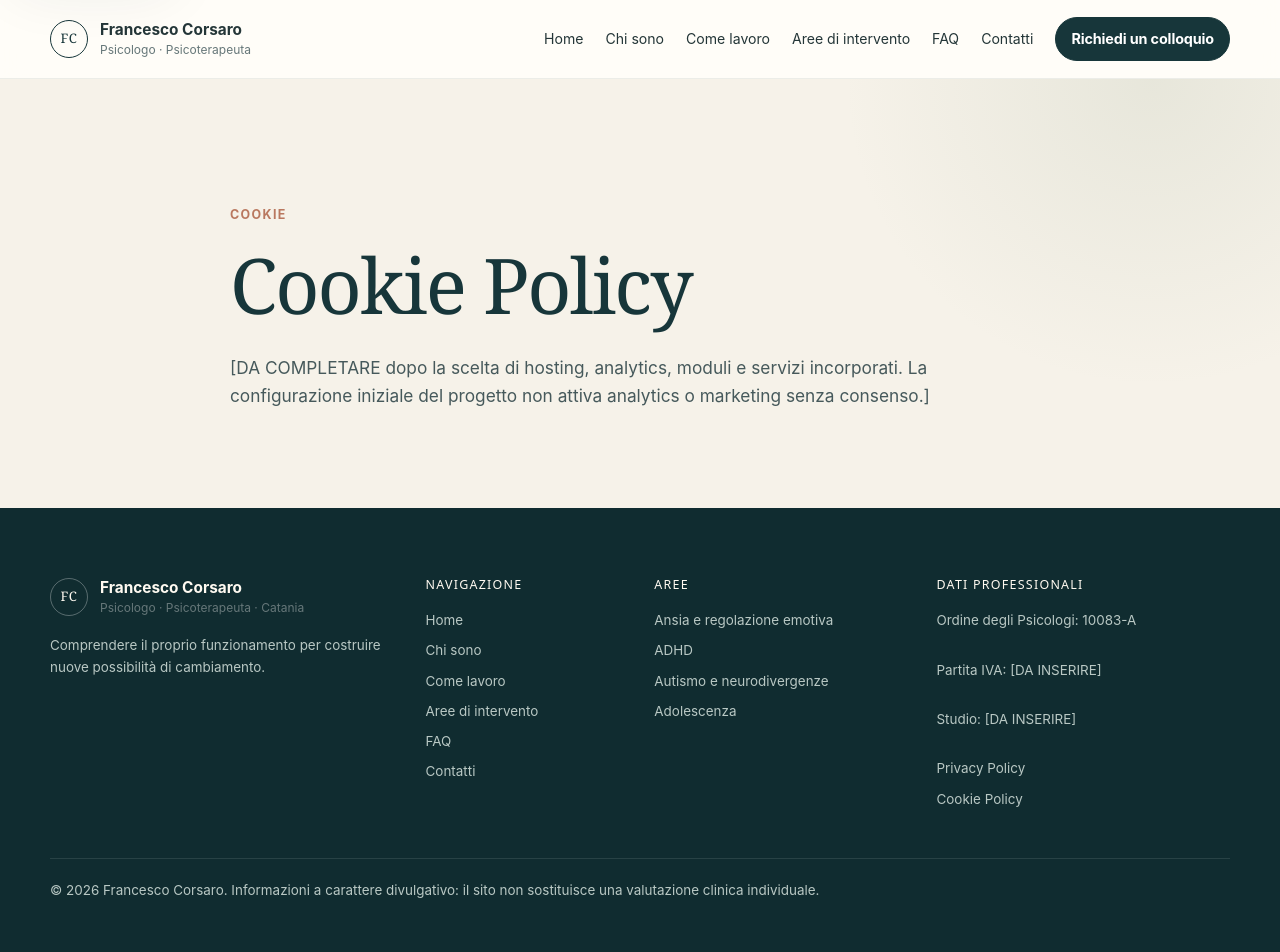
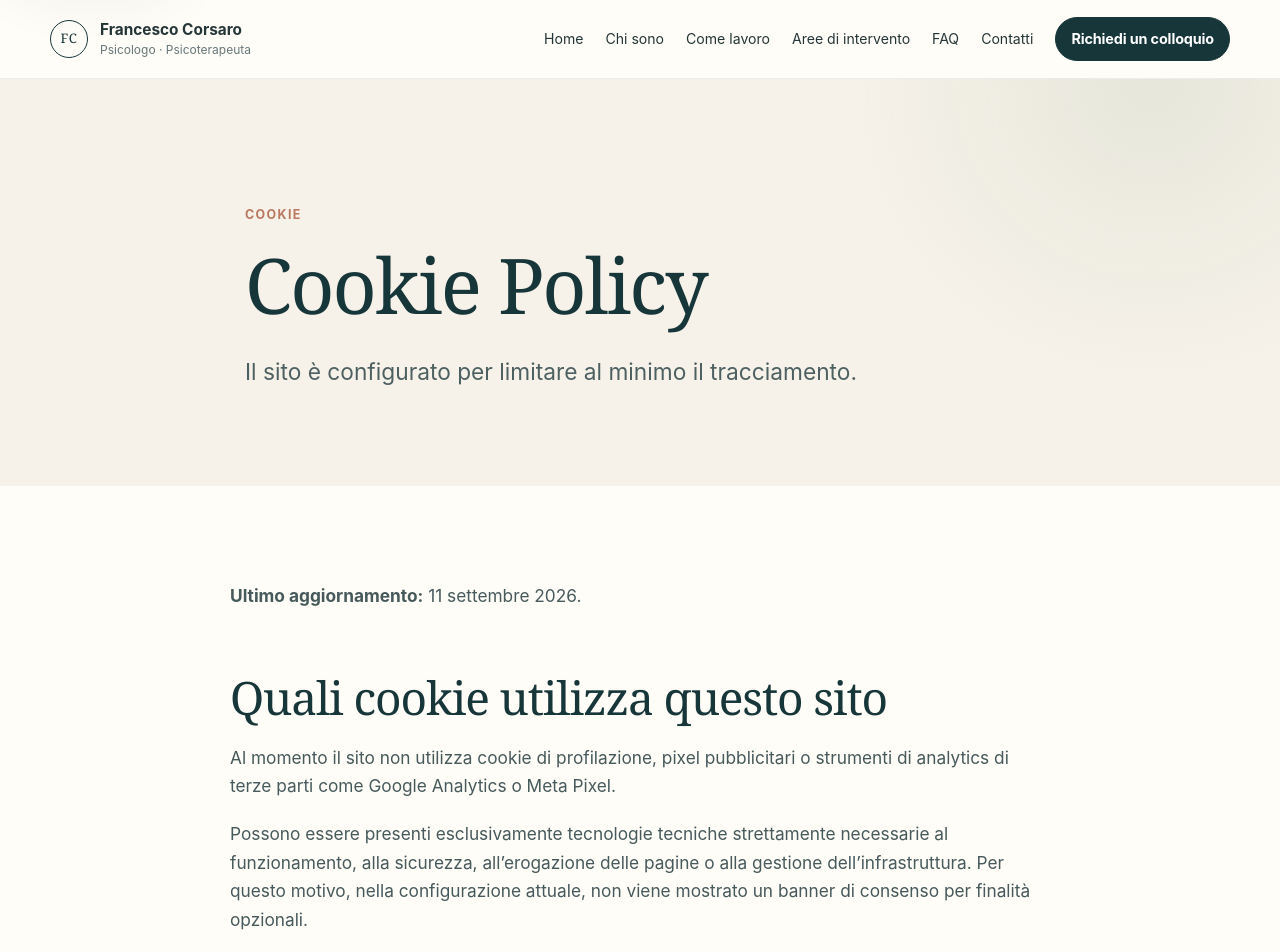
Before and after one commit to francesco-corsaro/francesco-corsaro-site, a Next.js app: page /cookie-policy in a window 1280 px wide. Shown: the top 952 px of the page. Built offline with nearby package versions, Linux system fonts and the light colour scheme; no server answers.

Commit message:
Completa Cookie Policy senza tracker opzionali

```diff
--- a/app/cookie-policy/page.tsx
+++ b/app/cookie-policy/page.tsx
@@ -1 +1,31 @@
-export const metadata={title:'Cookie Policy'}; export default function Page(){return <section className="page-hero"><div className="container prose"><span className="eyebrow">Cookie</span><h1>Cookie Policy</h1><p>[DA COMPLETARE dopo la scelta di hosting, analytics, moduli e servizi incorporati. La configurazione iniziale del progetto non attiva analytics o marketing senza consenso.]</p></div></section>}
+import type { Metadata } from 'next';
+
+export const metadata: Metadata = {
+  title: 'Cookie Policy',
+  description: 'Informazioni su cookie e strumenti di tracciamento utilizzati dal sito di Francesco Corsaro.',
+  alternates: { canonical: '/cookie-policy' }
+};
+
+export default function Page(){
+  return <><section className="page-hero"><div className="container narrow"><span className="eyebrow">Cookie</span><h1>Cookie Policy</h1><p className="lead">Il sito è configurato per limitare al minimo il tracciamento.</p></div></section><section className="section"><div className="container prose legal-copy">
+    <p><strong>Ultimo aggiornamento:</strong> 11 settembre 2026.</p>
+    <h2>Quali cookie utilizza questo sito</h2>
+    <p>Al momento il sito non utilizza cookie di profilazione, pixel pubblicitari o strumenti di analytics di terze parti come Google Analytics o Meta Pixel.</p>
+    <p>Possono essere presenti esclusivamente tecnologie tecniche strettamente necessarie al funzionamento, alla sicurezza, all’erogazione delle pagine o alla gestione dell’infrastruttura. Per questo motivo, nella configurazione attuale, non viene mostrato un banner di consenso per finalità opzionali.</p>
+
+    <h2>Hosting e dati tecnici</h2>
+    <p>Il sito è ospitato su infrastruttura Vercel. Come avviene normalmente per i servizi web, il fornitore può trattare dati tecnici indispensabili per consegnare le pagine, prevenire abusi e mantenere la sicurezza del servizio.</p>
+
+    <h2>Modulo di contatto</h2>
+    <p>Il modulo di contatto non installa cookie di profilazione. È presente una protezione antispam non invasiva basata su un campo nascosto e su controlli lato server. L’inoltro del messaggio è predisposto mediante Resend e non richiede il caricamento di widget esterni nel browser.</p>
+
+    <h2>WhatsApp</h2>
+    <p>Il sito contiene un semplice collegamento a WhatsApp. Nessun contenuto di WhatsApp viene caricato automaticamente nella pagina: il servizio viene aperto soltanto quando l’utente sceglie di cliccare il collegamento.</p>
+
+    <h2>Se in futuro verranno aggiunti analytics o altri strumenti</h2>
+    <p>Eventuali strumenti non strettamente necessari saranno attivati solo dopo una nuova valutazione privacy e, quando richiesto, soltanto dopo aver raccolto una scelta valida dell’utente. In quel caso questa Cookie Policy e l’interfaccia di gestione delle preferenze verranno aggiornate.</p>
+
+    <h2>Come ottenere maggiori informazioni</h2>
+    <p>Per informazioni sul trattamento dei dati personali puoi consultare la <a href="/privacy">Privacy Policy</a>.</p>
+  </div></section></>;
+}
```
